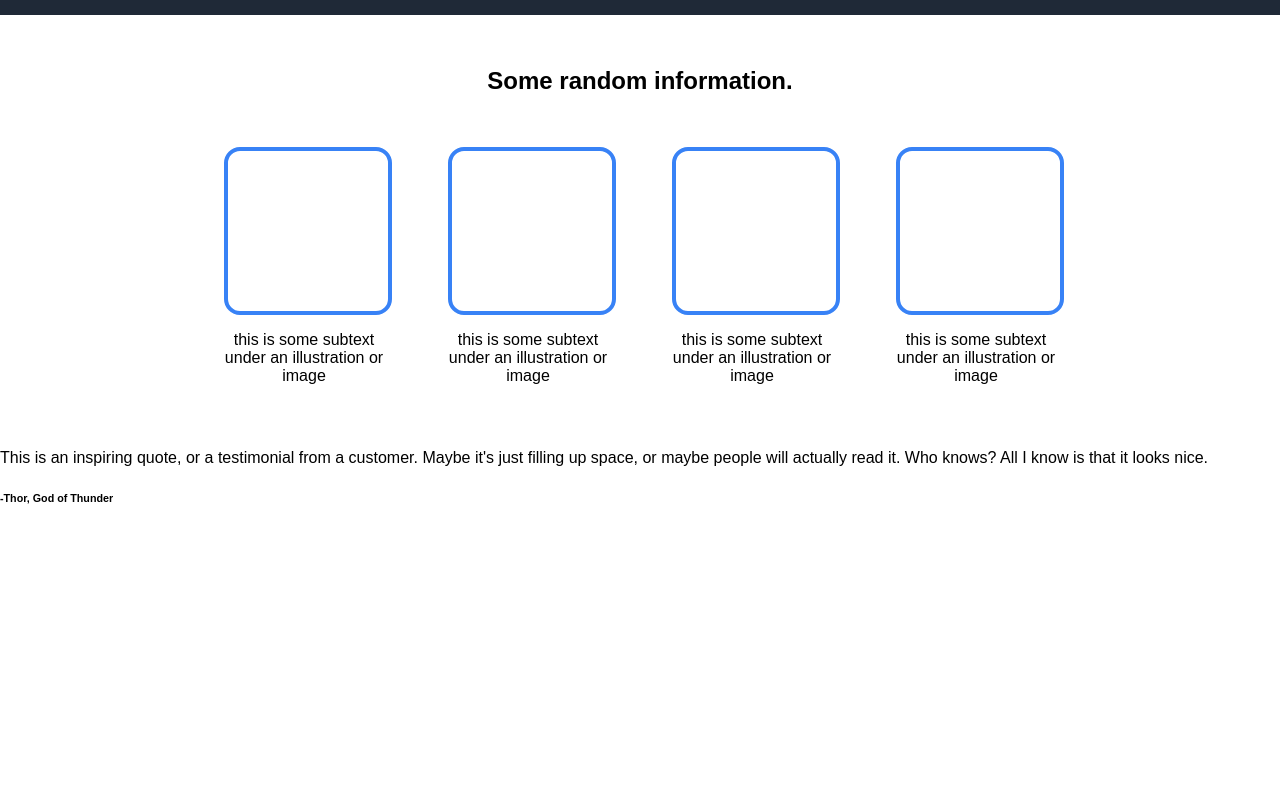
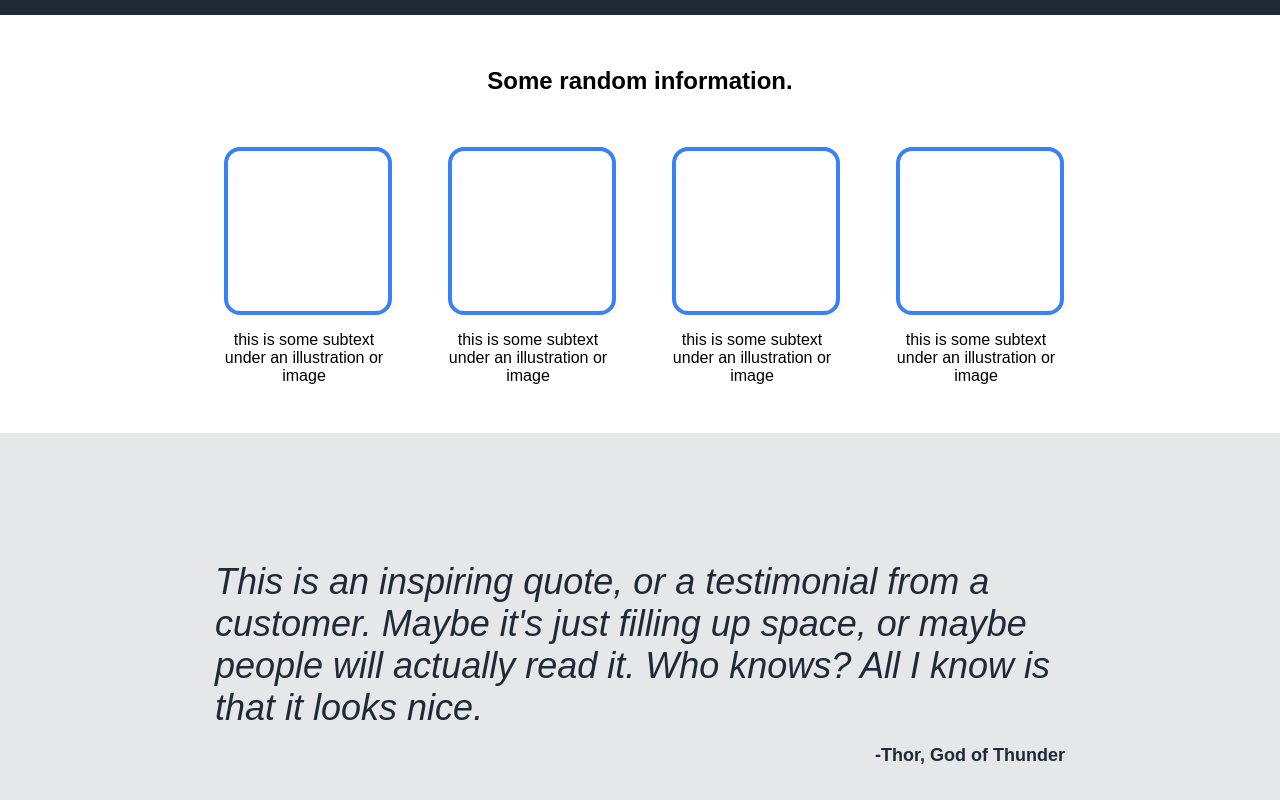
Before and after one commit to Danfeng-Danny-Wang/landing-page, a plain HTML site: page index.html in a window 1280 px wide. Shown: the part 488-1288 px from the top of the page. Before the commit the page ends 1017 px from the top, so only its background shows below. Drawn offline with Linux system fonts and the light colour scheme.

Commit message:
Add styles to the quote section

```diff
--- a/style.css
+++ b/style.css
@@ -125,3 +125,34 @@ main img {
 .info-card p {
   text-align: center;
 }
+
+/* Quote section */
+.quote {
+  display: flex;
+  flex-direction: column;
+  justify-content: center;
+  align-items: center;
+  gap: 16px;
+  background-color: #e5e7e8;
+  padding: 128px 0;
+}
+
+.quote p,
+.quote h6 {
+  width: 100%;
+  max-width: 850px;
+  margin: 0 auto;
+}
+
+.quote p {
+  font-size: 36px;
+  color: #1f2937;
+  font-weight: 300;
+  font-style: italic;
+}
+
+.quote h6 {
+  font-size: 18px;
+  color: #1f2937;
+  text-align: end;
+}
```
